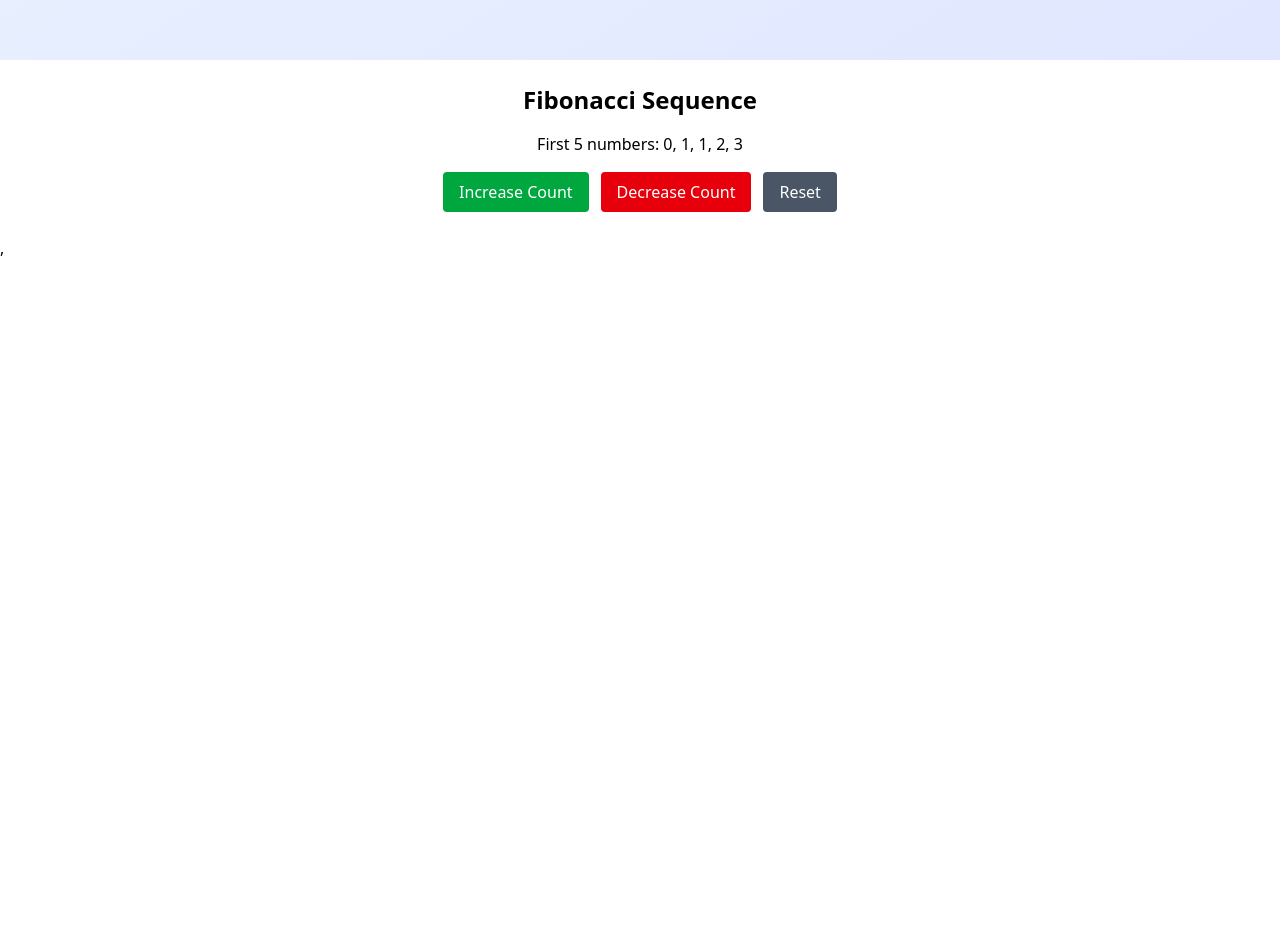
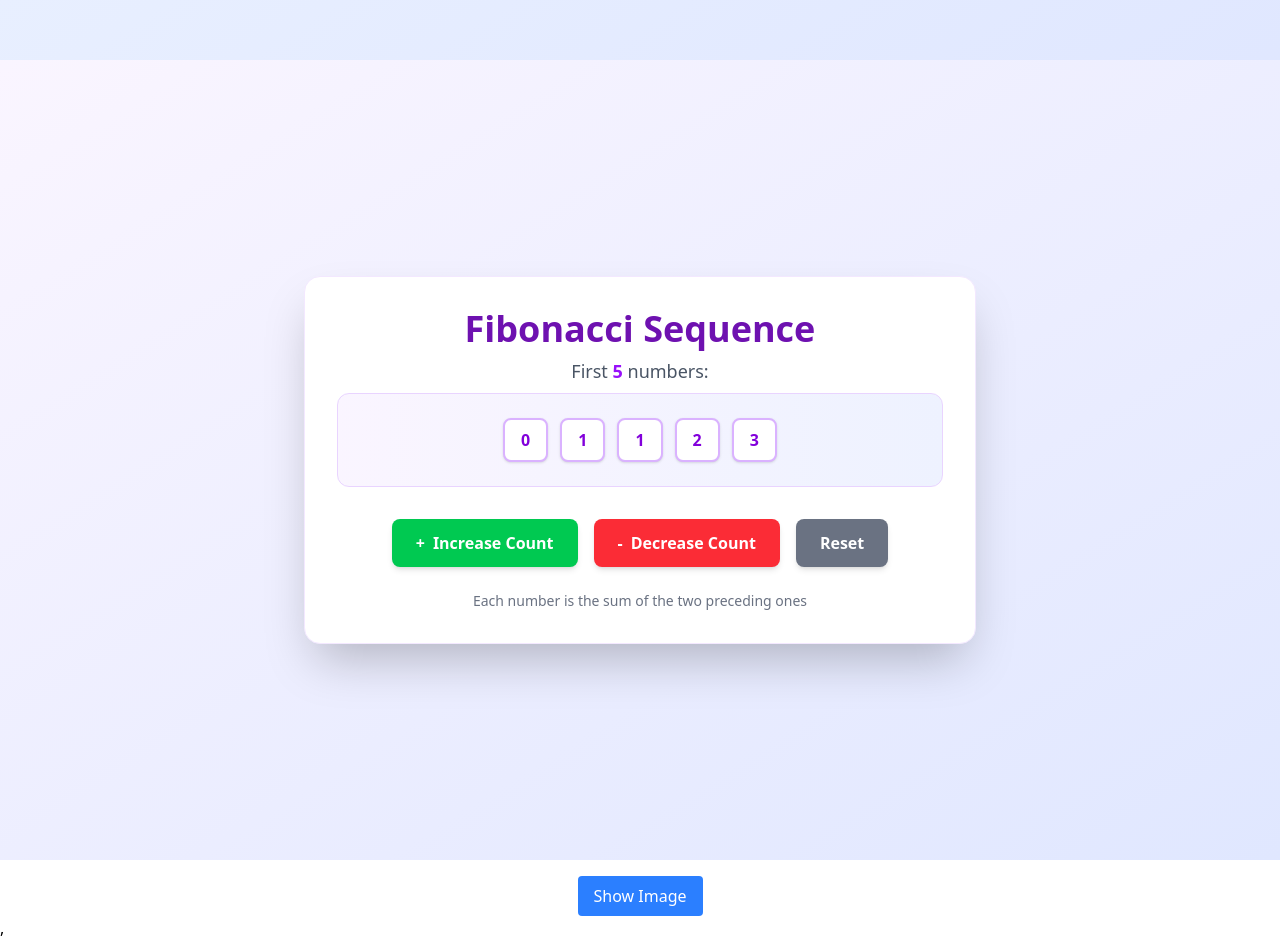
Before and after one commit to Madhavan-12/question, a React (Vite) app: page / in a window 1280 px wide. Shown: the part 1040-1980 px from the top of the page. Before the commit the page ends 1300 px from the top, so only its background shows below. Built offline with nearby package versions, Linux system fonts and the light colour scheme.

Commit message:
Created showoff.jsx and modified fibonacci.jsx

```diff
--- a/src/App.jsx
+++ b/src/App.jsx
@@ -9,6 +9,7 @@ import Banner from "./component/Task/Banner";
 import Count from "./component/Task/Count";
 import Fibonacci from "./component/Task/fibonacci";
 import Navbar from "./component/Task/Navbar";
+import Showoff from "./component/Task/showoff";
 import WelcomeMessage,{Profile,TodoList} from "./component/WelcomeMessage";
 
 function App(){
@@ -43,6 +44,7 @@ function App(){
    <Banner />
    <Count />
    <Fibonacci />
+   <Showoff />
     </>
   )
 }
--- /dev/null
+++ b/src/component/Task/Showoff.jsx
@@ -0,0 +1,35 @@
+import { useState } from "react";
+
+const Showoff = () => {
+  const [showImage, setShowImage] = useState(false); // state to track image
+
+  const toggleImage = () => {
+    setShowImage(!showImage); // toggle true/false
+  };
+
+  return (
+    <>
+      <div className="text-center mt-4">
+        <button
+          onClick={toggleImage}
+          className="px-4 py-2 bg-blue-500 text-white rounded"
+        >
+          {showImage ? "Hide Image" : "Show Image"}
+        </button>
+
+        {/* Conditionally render image */}
+        {showImage && (
+          <div className="mt-4">
+            <img
+              src="https://via.placeholder.com/150"
+              alt="Example"
+              className="mx-auto"
+            />
+          </div>
+        )}
+      </div>
+    </>
+  );
+};
+
+export default Showoff;
--- a/src/component/Task/fibonacci.jsx
+++ b/src/component/Task/fibonacci.jsx
@@ -15,31 +15,52 @@ const Fibonacci = () => {
   const fibSequence = generateFibonacci(n);
 
   return (
-    <div className="p-6 text-center">
-      <h1 className="text-2xl font-bold mb-4">Fibonacci Sequence</h1>
-      <p className="mb-4">First {n} numbers: {fibSequence.join(", ")}</p>
+    <div className="min-h-screen bg-gradient-to-br from-purple-50 to-indigo-100 flex items-center justify-center p-6">
+      <div className="bg-white rounded-2xl shadow-2xl p-8 max-w-2xl w-full mx-auto border border-purple-100">
+        <h1 className="text-4xl font-bold text-center text-purple-800 mb-2">Fibonacci Sequence</h1>
+        <p className="text-lg text-center text-gray-600 mb-2">First <span className="font-bold text-purple-600">{n}</span> numbers:</p>
 
-      <div className="flex justify-center gap-3">
+        <div className="bg-gradient-to-r from-purple-50 to-indigo-50 rounded-xl p-6 mb-8 border border-purple-200">
+          <div className="flex flex-wrap justify-center gap-3">
+            {fibSequence.map((num, index) => (
+              <span
+                key={index}
+                className="bg-white border-2 border-purple-300 text-purple-700 font-bold py-2 px-4 rounded-lg shadow-sm hover:shadow-md transition-all duration-200 hover:scale-105"
+              >
+                {num}
+              </span>
+            ))}
+          </div>
+        </div>
+
+        <div className="flex flex-col sm:flex-row justify-center gap-4">
           <button
-          className="bg-green-600 text-white px-4 py-2 rounded"
+            className="bg-green-500 hover:bg-green-600 text-white font-semibold py-3 px-6 rounded-lg transition duration-200 transform hover:scale-105 active:scale-95 shadow-md flex items-center justify-center gap-2"
             onClick={() => setN(n + 1)}
           >
+            <span>+</span>
             Increase Count
           </button>
 
           <button
-          className="bg-red-600 text-white px-4 py-2 rounded"
+            className="bg-red-500 hover:bg-red-600 text-white font-semibold py-3 px-6 rounded-lg transition duration-200 transform hover:scale-105 active:scale-95 shadow-md flex items-center justify-center gap-2"
             onClick={() => setN(n > 1 ? n - 1 : 1)}
           >
+            <span>-</span>
             Decrease Count
           </button>
 
           <button
-          className="bg-gray-600 text-white px-4 py-2 rounded"
+            className="bg-gray-500 hover:bg-gray-600 text-white font-semibold py-3 px-6 rounded-lg transition duration-200 transform hover:scale-105 active:scale-95 shadow-md"
             onClick={() => setN(5)}
           >
             Reset
           </button>
+        </div>
+
+        <p className="text-sm text-center text-gray-500 mt-6">
+          Each number is the sum of the two preceding ones
+        </p>
       </div>
     </div>
   );
```
Lines whose indentation alone changed are shown as unchanged.
